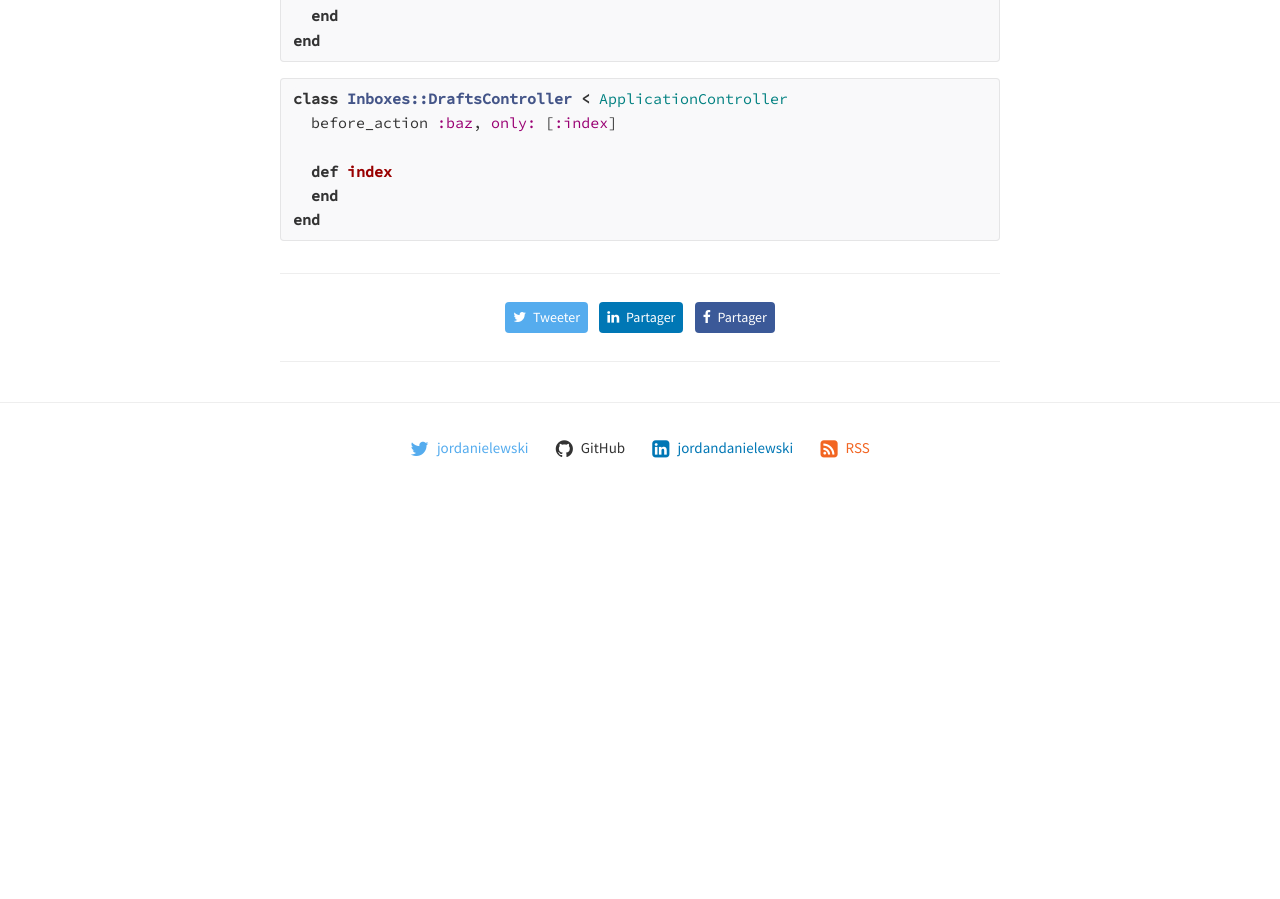
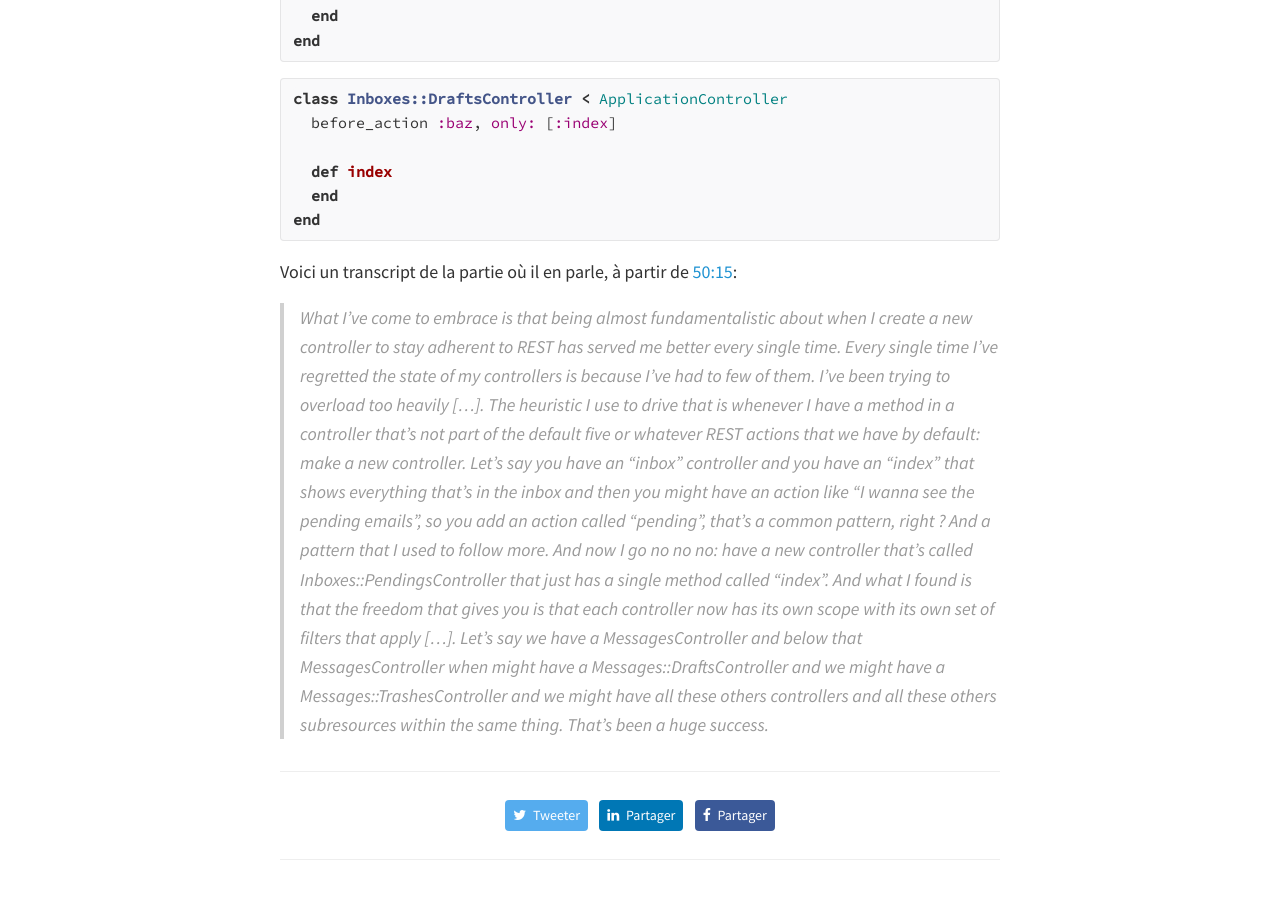
Before and after one commit to kopisusugula/notes, a Jekyll site: the page built from _posts/2016-02-19-la-methode-de-dhh-pour-organiser-les-controleurs-rails.md, in a window 1280 px wide and 900 px high, scrolled down 2339 px. Built offline with Jekyll 4.4.1, drawn with Linux system fonts in a browser that asks for light colours; nearby versions of some CDN libraries; library files that are not in the unit come from our copies; comment, search, counter and statistics services are not loaded; before the commit the page ends 2834 px from its top, so only the background shows below that.

Commit message:
Add DHH quote

````diff
--- a/_posts/2016-02-19-la-methode-de-dhh-pour-organiser-les-controleurs-rails.md
+++ b/_posts/2016-02-19-la-methode-de-dhh-pour-organiser-les-controleurs-rails.md
@@ -82,3 +82,7 @@ class Inboxes::DraftsController < ApplicationController
   end
 end
 ```
+
+Voici un transcript de la partie où il en parle, à partir de [50:15](http://www.fullstackradio.com/32):
+
+> What I've come to embrace is that being almost fundamentalistic about when I create a new controller to stay adherent to REST has served me better every single time. Every single time I've regretted the state of my controllers is because I've had to few of them. I've been trying to overload too heavily [...]. The heuristic I use to drive that is whenever I have a method in a controller that's not part of the default five or whatever REST actions that we have by default: make a new controller. Let's say you have an "inbox" controller and you have an "index" that shows everything that's in the inbox and then you might have an action like "I wanna see the pending emails", so you add an action called "pending", that's a common pattern, right ? And a pattern that I used to follow more. And now I go no no no: have a new controller that's called Inboxes::PendingsController that just has a single method called "index". And what I found is that the freedom that gives you is that each controller now has its own scope with its own set of filters that apply [...]. Let's say we have a MessagesController and below that MessagesController when might have a Messages::DraftsController and we might have a Messages::TrashesController and we might have all these others controllers and all these others subresources within the same thing. That's been a huge success.
````
